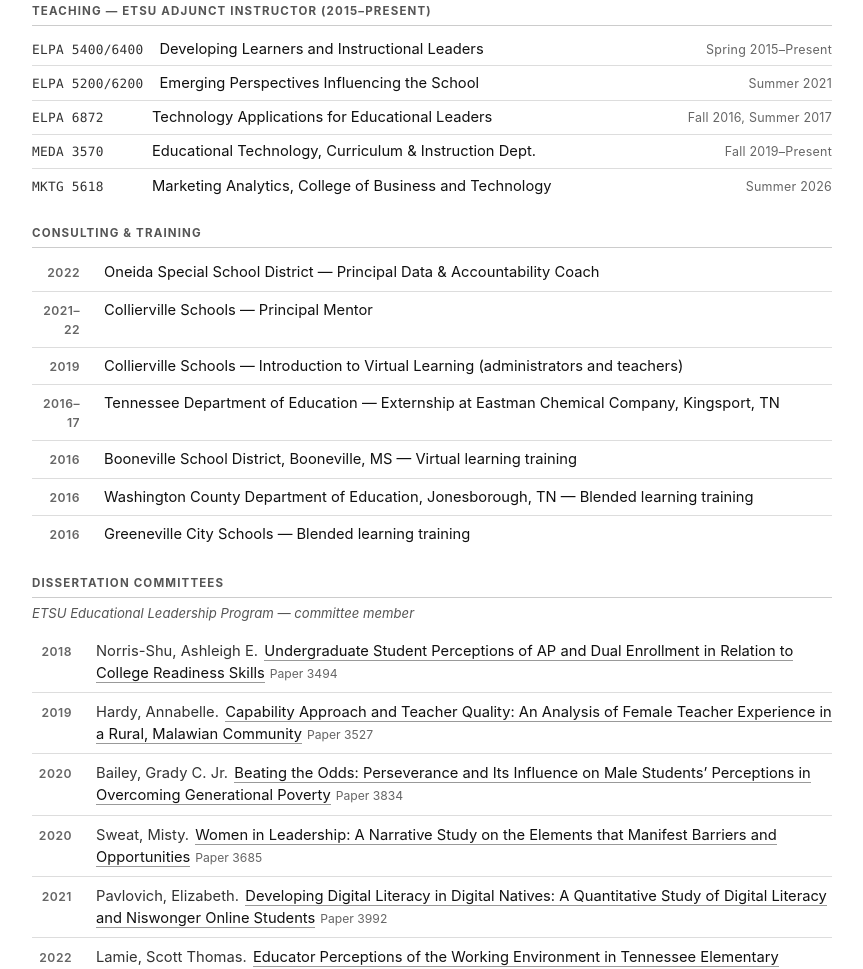
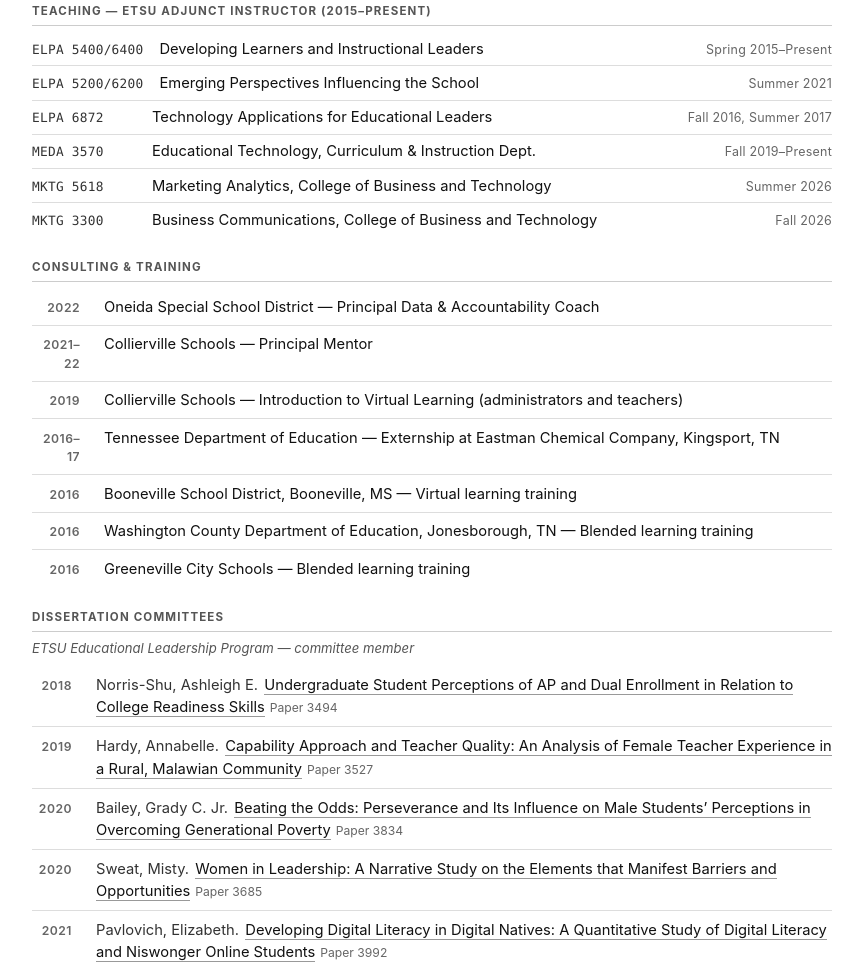
Before and after one commit to jasonbhorne/resume, a plain HTML site: page index.html in a window 1280 px wide. Shown: the part 1735-2704 px from the top of the page, without its empty margins (208-1071 px from the left). Drawn offline with Linux system fonts and the light colour scheme.

Commit message:
Add MKTG 3300 Business Communications (Fall 2026) to teaching
Co-Authored-By: Claude Opus 4.8 (1M context) <noreply@anthropic.com>

```diff
--- a/index.html
+++ b/index.html
@@ -580,6 +580,12 @@
         <span class="cvc-span">Summer 2026</span>
       </li>
 
+      <li class="cvc-item">
+        <span class="cvc-code">MKTG 3300</span>
+        <span class="cvc-name">Business Communications, College of Business and Technology</span>
+        <span class="cvc-span">Fall 2026</span>
+      </li>
+
     </ul>
   </section>
 
```
